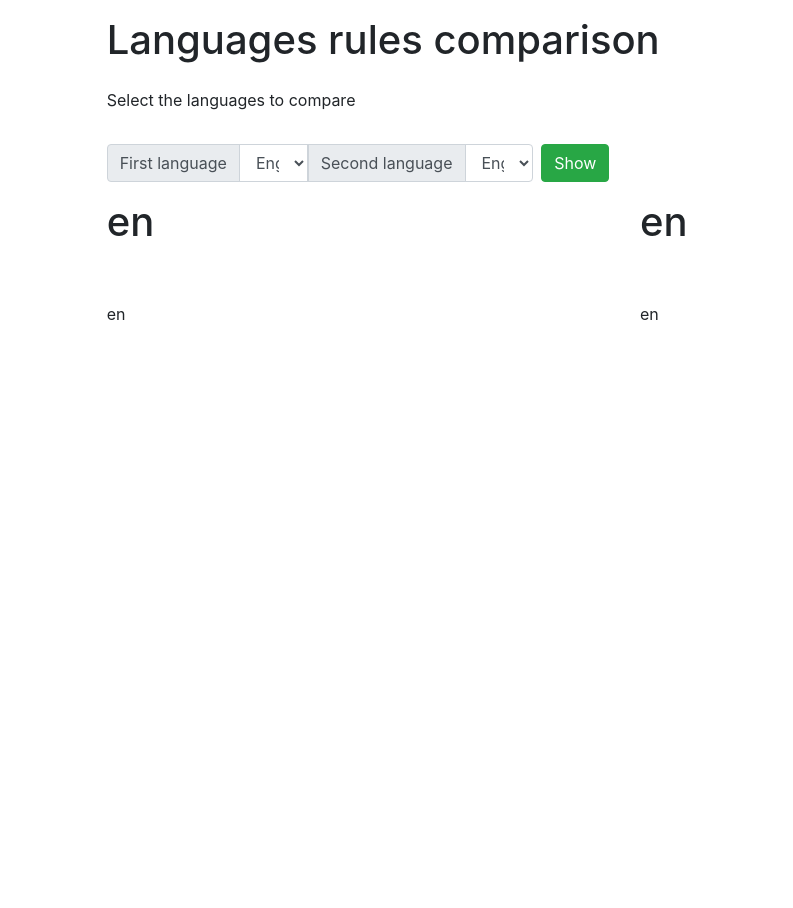
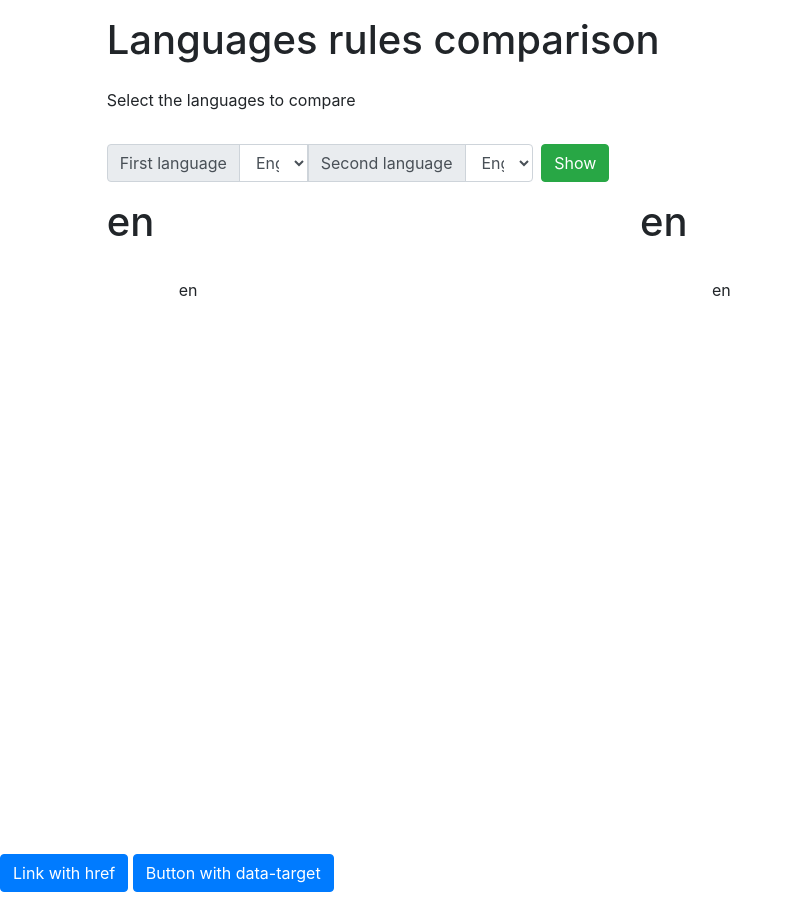
Before and after one commit to PiCindy/Inter-Language-Analogies, a Flask app: template website/templates/index.html in a window 1280 px wide. Shown: the whole page, without its empty margins (0-793 px from the left). Before the commit the page ends 320 px from the top, so only its background shows below. Run offline with Flask 2, Linux system fonts and the light colour scheme; the template is opened without the code that fills it: most values are stand-ins (such as "Sample title", 1, 10 or a date in 2020); some libraries are stand-ins or nearby versions.

Commit message:
Collapse does not work

```diff
--- a/website/app.py
+++ b/website/app.py
@@ -13,19 +13,34 @@ def index():
 
     #English  Finnish  German  Karelian  Mezquital_otomi  Swedish
 
-def route_print(language, dic, tabs=0):
+def route_print(language, dic, tabs=0, num=0):
 
     text = ""
 
     for key, val in dic.items():
-        text += "\t" * tabs + '<t style="color:blue;">' + key + '</t>' #background-color:yellow;
+        #text += "\t" * tabs + '<t style="color:blue;">' + key + '</t>' #background-color:yellow;
+
         if type(val) == type(dict()):
-            text += "\n" + route_print(language, val, tabs+1)
+            text += '<button class="btn btn-link" data-target="' + f"#section{num}" + '" data-toggle="collapse"' + '  aria-expanded="false">' +\
+             ("\t" * tabs) + '<t style="color:blue;">' + key + "</t>" + "</button>" #+ 'aria-expanded="true" aria-controls="'+ f"section{num}"+
+
+            text += "\n" + f'<div class="collapse" id="' + f"section{num}" + '">'
+            num += 1
+            out_text, num = route_print(language, val, tabs+1, num)
+            text += "\n" + out_text
+            text += "</div>"
         else:
-            text += ": " + val + "\n"
+            text += "<p>" + "\t" * tabs + '<t style="color:blue;">' + key + '</t>'
+            text += ": " + val +  "</p>" + "\n"
         if tabs == 0:
             text += "\n"
-    return text
+    return text, num
+
+    """
+     <a data-target="#demo" data-toggle="collapse">
+    CLICKABLE TEXT WOULD GO HERE INSTEAD OF BUTTON
+</a>
+    """
 
 
 @app.route('/publish_rules',  methods=['POST'])
@@ -50,13 +65,16 @@ def publish_rules():
         else:
             rules1 = f.read()
     if not rules1:
-        rules1 = route_print(language1, dic_1, tabs=0)
+        rules1, _ = route_print(language1, dic_1, tabs=0)
     with open(rel_path + dic_langs[language2], 'r') as f:
         if dic_langs[language2].endswith(".json"):
             dic_2 = json.load(f)
         else:
             rules2 = f.read()
     if not rules2:
-        rules2 = route_print(language2, dic_2, tabs=0)
+        rules2, _ = route_print(language2, dic_2, tabs=0)
+
+    print(rules1)
+
 
     return render_template('index.html', lang_1 = language1.capitalize(), rules_lang_1=rules1, lang_2 = language2.capitalize(), rules_lang_2=rules2)
--- a/website/static/css/style.css
+++ b/website/static/css/style.css
@@ -1,7 +1,11 @@
 .scrollable0panel{
     height: 600px;
-    overflow: auto;
-    white-space: pre;
+    overflow: scroll;
+    white-space: pre-wrap;
+}
+
+.collapse.show {
+  visibility: visible;
 }
 
 .column {
--- a/website/templates/index.html
+++ b/website/templates/index.html
@@ -2,10 +2,11 @@
 <html lang="en">
 <head>
     <meta charset="UTF-8">
+    <link rel="stylesheet" href="https://maxcdn.bootstrapcdn.com/bootstrap/4.0.0/css/bootstrap.min.css" integrity="sha384-Gn5384xqQ1aoWXA+058RXPxPg6fy4IWvTNh0E263XmFcJlSAwiGgFAW/dAiS6JXm" crossorigin="anonymous">
     <link rel="stylesheet" href="{{ url_for('static', filename= 'css/style.css') }}">
-    <link rel="stylesheet" href="https://stackpath.bootstrapcdn.com/bootstrap/4.3.1/css/bootstrap.min.css"
-          integrity="sha384-ggOyR0iXCbMQv3Xipma34MD+dH/1fQ784/j6cY/iJTQUOhcWr7x9JvoRxT2MZw1T"
-          crossorigin="anonymous">
+
+    <script src="//code.jquery.com/jquery-1.11.0.min.js"></script>
+    <script src="http://netdna.bootstrapcdn.com/bootstrap/3.1.1/js/bootstrap.min.js"></script>
     <title>Languages rules comparison</title>
 </head>
 <body>
@@ -63,17 +64,30 @@
         <div class="col-md-5">
             <h1> {{lang_1}}</h1>
             <div class="scrollable0panel">
-                <p>{{rules_lang_1 | safe}}</p>
+                {{rules_lang_1 | safe}}
             </div>
         </div>
         <div class="col-md-5">
             <h1> {{lang_2}}</h1>
             <div class="scrollable0panel">
-                <p>{{rules_lang_2 | safe}}</p>
+                {{rules_lang_2 | safe}}
             </div>
         </div>
         <div class="col-md-1">
         </div>
     </div>
+    <p>
+  <a class="btn btn-primary" data-toggle="collapse" href="#collapseExample" role="button" aria-expanded="false" aria-controls="collapseExample">
+    Link with href
+  </a>
+  <button class="btn btn-primary" type="button" data-toggle="collapse" data-target="#collapseExample" aria-expanded="false" aria-controls="collapseExample">
+    Button with data-target
+  </button>
+</p>
+<div class="collapse" id="collapseExample">
+  <div class="card card-body">
+    Anim pariatur cliche reprehenderit, enim eiusmod high life accusamus terry richardson ad squid. Nihil anim keffiyeh helvetica, craft beer labore wes anderson cred nesciunt sapiente ea proident.
+  </div>
+</div>
 </body>
 </html>
```
